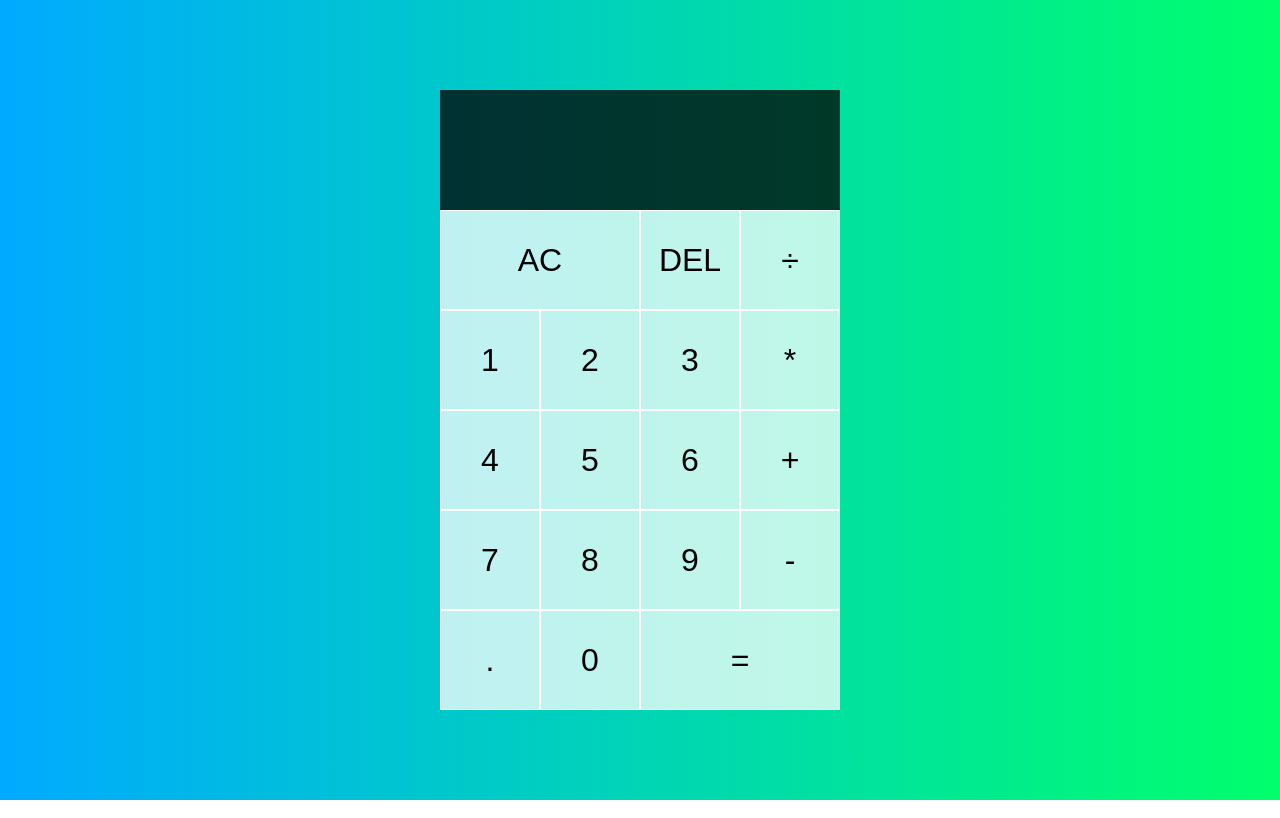
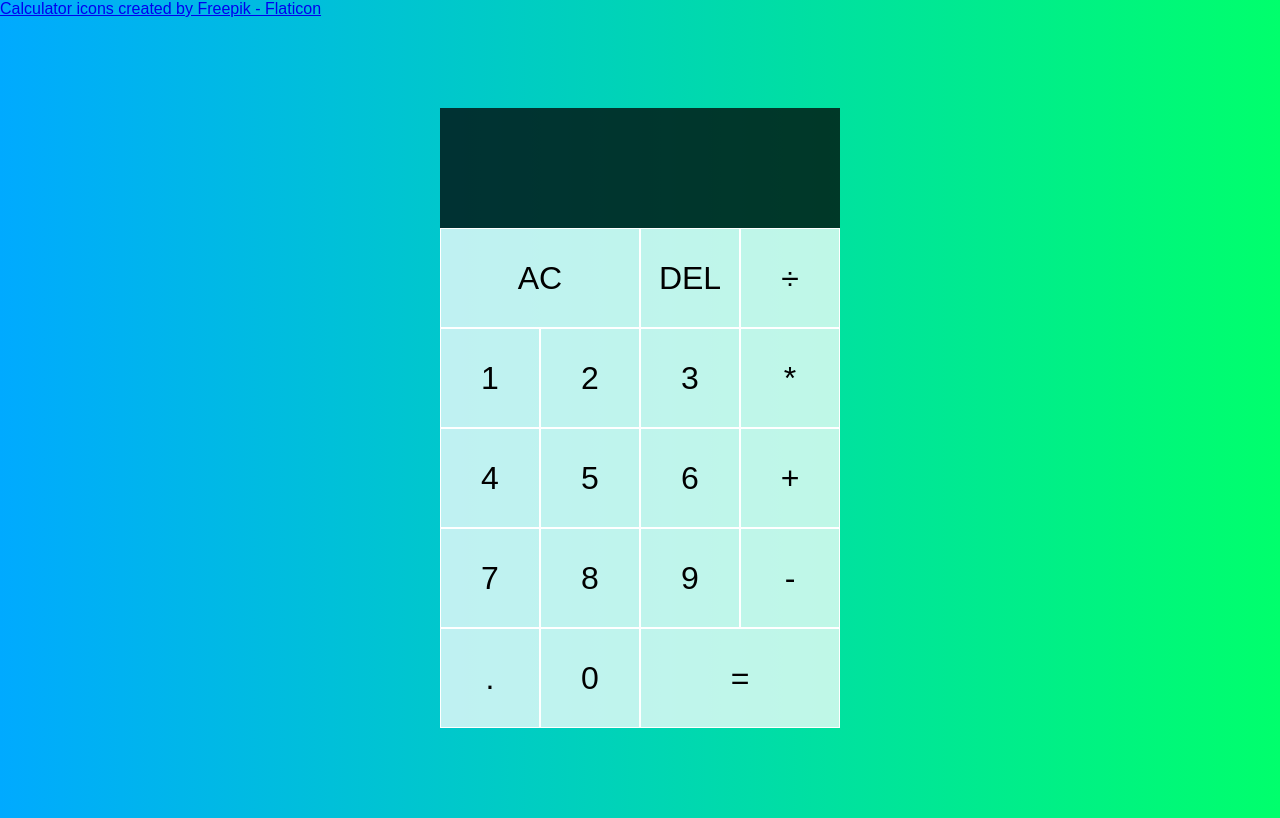
Before and after one commit to berserker09/Calculator, a plain HTML site: page index.html in a window 1280 px wide. Drawn offline with Linux system fonts and the light colour scheme.

Commit message:
Update index.html

```diff
--- a/index.html
+++ b/index.html
@@ -1,7 +1,7 @@
 <!DOCTYPE html>
 <html lang="en">
 <head>
-  <link rel="icon" href="http://example.com/favicon.png">
+  <a href="https://www.flaticon.com/free-icons/calculator" title="calculator icons">Calculator icons created by Freepik - Flaticon</a>
   <meta charset="UTF-8">
   <meta name="viewport" content="width=device-width, initial-scale=1.0">
   <meta http-equiv="X-UA-Compatible" content="ie=edge">
```
